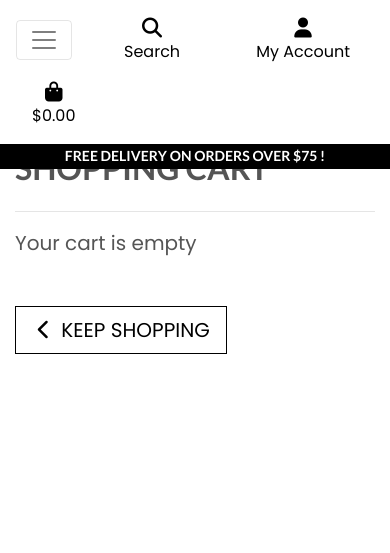
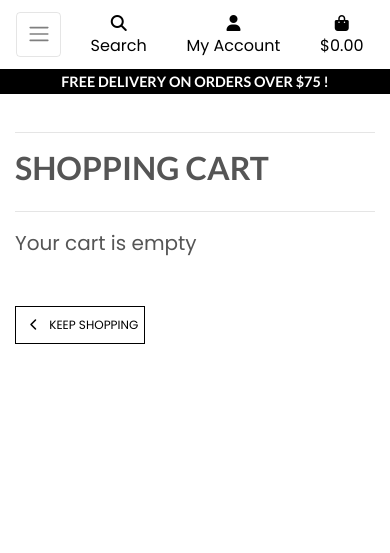
Before and after one commit to KimBergstroem/keyboardmaker-Ecommerce-Fullstack-App, a Django app: page /bag/ in a window 390 px wide. Shown: the top 553 px of the page. Run offline with Django 3.2, Linux system fonts and the light colour scheme; the visitor is signed in with stand-in values (Sample User, id 1); parts of the project's set-up code (start-up, migrations or seed data) failed here and were passed over; some libraries are stand-ins or nearby versions.

Commit message:
refactor: base.css and login/reg on mobile

```diff
--- a/static/css/base.css
+++ b/static/css/base.css
@@ -89,7 +89,7 @@ body { /* Apply Poppins 400 Regular to all other text */
   z-index: -1;
 }
 
-.card-category{
+.card-category {
   width: 250px;
   height: 250px;
   border: 2px solid black;
@@ -273,13 +273,42 @@ input[name='q']::placeholder {
   overflow-y: auto;
 }
 
-/* ----------------------------------- Subscribe */
-@media only screen and (max-width: 1199px) {
- .subscription-form input.form-control,
- .subscription-form button {
-     width: 100%;
-     margin-bottom: 10px;
- }
+/* ----------------------------------- Product Form */
+
+.display-4.logo-font.text-white {/* Makes the class with all this exactly classes be effected */
+  font-size: 2rem;
+}
+
+.nav-link {/*Fix the navbar issue on mobile screens */
+    padding: 0.15rem;
+}
+
+.nav-link i.fa-lg {
+    font-size: 1rem;
+}
+
+.navbar-toggler {
+    padding: .6rem .6rem;
+    font-size: 1rem;
+}
+
+#delivery-banner h4 {
+    font-size: .9rem;
+}
+
+.btn.btn-outline-black.rounded-0,
+.btn.btn-black.rounded-0 {/* Makes the class with all this exactly classes be effected */
+    padding: .375rem .375rem;
+}
+
+.btn.btn-outline-black.rounded-0.btn-lg,
+.btn.btn-black.rounded-0.btn-lg {/* Makes the class with all this exactly classes be effected */
+    padding: .375rem .375rem;
+    font-size: .75rem;
+}
+
+.increment-qty, .decrement-qty {
+    padding: .25rem .5rem !important;
 }
 
 /* ----------------------------------- Footer */
@@ -314,23 +343,6 @@ input[name='q']::placeholder {
 opacity:0.8;
 }
 
-@media (max-width:767px) {
-  .footer-dark .item:not(.social) {
-    text-align:center;
-    padding-bottom:20px;
-  }
-}
-
-.footer-dark .item.text {
-margin-bottom:36px;
-}
-
-@media (max-width:767px) {
-  .footer-dark .item.text {
-    margin-bottom:0;
-  }
-}
-
 .footer-dark .item.text p {
 opacity:0.6;
 margin-bottom:0;
@@ -362,52 +374,16 @@ font-size:13px;
 margin-bottom:0;
 }
 
-/* pad the top a bit when navbar is collapsed on mobile */
-/* This is often used to ensure that the page content fits
-within the viewport, and the top padding (116px)
-is subtracted from the available height */
-@media (max-width: 991px){
-  .header-container {
-      padding-top: 116px;
+/* ----------------------------------- Subscribe */
+@media only screen and (max-width: 1199px) {
+  .subscription-form input.form-control,
+  .subscription-form button {
+      width: 100%;
+      margin-bottom: 10px;
   }
-
-  body {
-      height: calc(100vh - 116px);
-  }
-
-  .smaller-text{
-      font-size: 14px;
-  }
-}
+ }
 
 /* -------------------------------- Media Queries */
-
-.btn-file{
-  position: relative;
-  overflow: hidden;
-}
-
-.btn-file input[type="file"]{
-    position: absolute;
-    top: 0;
-    right: 0;
-    min-width: 100%;
-    min-height: 100%;
-    opacity: 0;
-    cursor: pointer;
-}
-
-.custom-checkbox .custom-control-label::before {
-    border-radius: 0;
-    border-color: #dc3545;
-}
-
-.custom-checkbox .custom-control-input:checked~.custom-control-label::before {
-    background-color: #dc3545;
-    border-color: #dc3545;
-    border-radius: 0;
-}
-
 @media (min-width: 1200px) { /* Slightly larger container on xl screens */
   .container {
     max-width: 80%;
@@ -427,3 +403,78 @@ is subtracted from the available height */
         padding-top: 184px;
     }
 }
+
+/* pad the top a bit when navbar is collapsed on mobile */
+/* This is often used to ensure that the page content fits
+within the viewport, and the top padding (116px)
+is subtracted from the available height */
+@media (max-width: 991px){
+  .header-container {
+      padding-top: 116px;
+  }
+
+  body {
+      height: calc(100vh - 116px);
+  }
+
+  .smaller-text{
+      font-size: 14px;
+  }
+
+  /* Makes the class with all this exactly classes be effected */
+  .display-4.logo-font.text-white {
+      font-size: 2rem;
+  }
+
+  /*Fix the navbar issue on mobile screens */
+  .nav-link {
+      padding: 0.15rem;
+  }
+
+  .nav-link i.fa-lg {
+      font-size: 1rem;
+  }
+
+  .navbar-toggler {
+      padding: .6rem .6rem;
+      font-size: 1rem;
+  }
+
+  #delivery-banner h4 {
+      font-size: .9rem;
+  }
+
+  /* Makes the class with all this exactly classes be effected */
+  .btn.btn-outline-black.rounded-0,
+  .btn.btn-black.rounded-0 {
+      padding: .375rem .375rem;
+  }
+
+  /* Makes the class with all this exactly classes be effected */
+  .btn.btn-outline-black.rounded-0.btn-lg,
+  .btn.btn-black.rounded-0.btn-lg {
+      padding: .375rem .375rem;
+      font-size: .75rem;
+  }
+
+  .increment-qty, .decrement-qty {
+      padding: .25rem .5rem !important;
+  }
+}
+
+@media (max-width:767px) {
+  .footer-dark .item:not(.social) {
+    text-align:center;
+    padding-bottom:20px;
+  }
+}
+
+.footer-dark .item.text {
+margin-bottom:36px;
+}
+
+@media (max-width:767px) {
+  .footer-dark .item.text {
+    margin-bottom:0;
+  }
+}
--- a/templates/includes/main-nav.html
+++ b/templates/includes/main-nav.html
@@ -1,5 +1,10 @@
 <div class="collapse navbar-collapse" id="main-nav">
     <ul class="navbar-nav w-auto mx-auto">
+        <li class="nav-item d-block d-md-none">
+            <a class="logo-font font-weight-bold nav-link text-black mr-5" href="{% url 'home' %}" id="home-link">
+                Home
+            </a>
+        </li>
         <li class="nav-item dropdown">
             <a class="logo-font font-weight-bold nav-link text-black mr-5" href="#" id="all-products-link" data-toggle="dropdown" aria-haspopup="true" aria-expanded="false">
                 All
--- a/templates/includes/mobile-top-header.html
+++ b/templates/includes/mobile-top-header.html
@@ -34,8 +34,9 @@
     <div class="dropdown-menu border-0" aria-labelledby="user-options"> <!-- Authentication display navbar menu -->
         {% if request.user.is_authenticated %}
             {% if request.user.is_superuser %}
-                <a href="{% url 'account_logout' %}" class="dropdown-item">Product Management</a>
-            {% endif %}
+                <a href="" class="dropdown-item">Product Management</a>
+        {% endif %}
+            <a href="{% url 'profile' %}" class="dropdown-item">My Profile</a>
             <a href="{% url 'account_logout' %}" class="dropdown-item">Logout</a>
         {% else %}
             <a href="{% url 'account_signup' %}" class="dropdown-item">Register</a>
```
